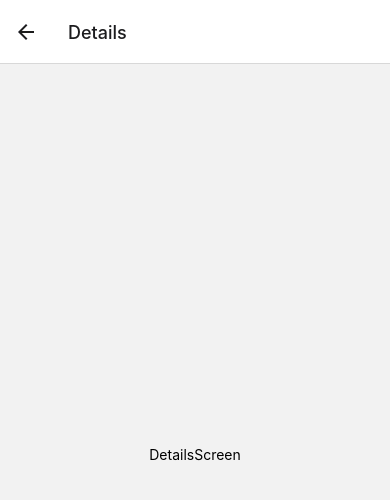
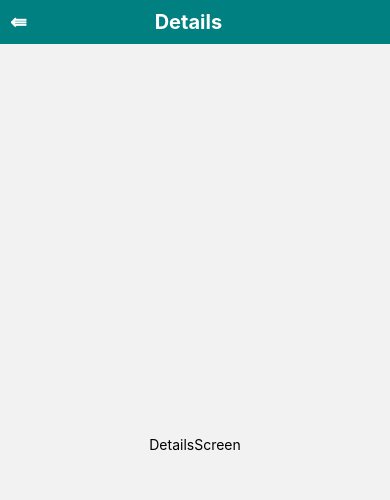
Before and after one commit to ElenaDiachenko/reanimated-test, a React Native app: screen /Details in a window 390 px wide. Shown: the top 500 px of the page. Built offline with nearby package versions, Linux system fonts and the light colour scheme.

Commit message:
feature/header animation

```diff
--- a/package.json
+++ b/package.json
@@ -14,6 +14,7 @@
     "@react-navigation/native-stack": "^6.9.13",
     "react": "18.2.0",
     "react-native": "0.72.4",
+    "react-native-gesture-handler": "^2.12.1",
     "react-native-reanimated": "^3.4.2",
     "react-native-safe-area-context": "^4.7.2",
     "react-native-screens": "^3.25.0"
--- /dev/null
+++ b/src/components/CustomHeader.tsx
@@ -0,0 +1,81 @@
+import React from 'react';
+import {View, Text, TouchableOpacity, StyleSheet} from 'react-native';
+import {useNavigation} from '@react-navigation/native';
+
+import Animated, {
+  useAnimatedStyle,
+  useSharedValue,
+  withDelay,
+  withTiming,
+  runOnJS,
+  Easing,
+} from 'react-native-reanimated';
+import {commonStyles, palette} from '../styles';
+
+type Props = {
+  title: string;
+};
+const CustomHeader = ({title}: Props) => {
+  const navigation = useNavigation();
+  const isHome = title === 'Home';
+
+  const translateX = useSharedValue(0);
+  const OFFSET = 40;
+
+  const navigateBack = () => {
+    navigation.canGoBack() && navigation.goBack();
+  };
+  const handlePress = () => {
+    translateX.value -= OFFSET;
+  };
+
+  const arrowStyle = useAnimatedStyle(() => {
+    return {
+      transform: [
+        {
+          translateX: withDelay(
+            1,
+            withTiming(
+              translateX.value,
+              {duration: 300, easing: Easing.linear},
+              isFinished => {
+                if (isFinished && translateX.value !== 0) {
+                  runOnJS(navigateBack)();
+                }
+              },
+            ),
+          ),
+        },
+      ],
+    };
+  }, []);
+
+  return (
+    <View
+      style={{
+        ...styles.container,
+        justifyContent: isHome ? 'center' : 'space-between',
+      }}>
+      {!isHome && (
+        <Animated.View style={[arrowStyle]}>
+          <TouchableOpacity onPress={handlePress}>
+            <Text style={commonStyles.title}>&#8666;</Text>
+          </TouchableOpacity>
+        </Animated.View>
+      )}
+      <Text style={commonStyles.title}>{title}</Text>
+      <View style={{width: 30}} />
+    </View>
+  );
+};
+
+export default CustomHeader;
+
+const styles = StyleSheet.create({
+  container: {
+    flexDirection: 'row',
+    alignItems: 'center',
+    backgroundColor: palette.accentColor,
+    padding: 10,
+  },
+});
--- /dev/null
+++ b/src/components/index.ts
@@ -0,0 +1 @@
+export {default as CustomHeader} from './CustomHeader';
--- a/src/navigation/index.tsx
+++ b/src/navigation/index.tsx
@@ -1,13 +1,28 @@
 import React from 'react';
+import {getHeaderTitle} from '@react-navigation/elements';
 import {NavigationContainer} from '@react-navigation/native';
 import {createNativeStackNavigator} from '@react-navigation/native-stack';
 import * as Screens from '../screens';
 import {HomeStackNavigatorParamList} from './types';
-
+import {CustomHeader} from '../components';
 const Stack = createNativeStackNavigator<HomeStackNavigatorParamList>();
 
 const StackNavigation = () => (
-  <Stack.Navigator>
+  <Stack.Navigator
+    screenOptions={{
+      // eslint-disable-next-line react/no-unstable-nested-components
+      header: ({route, options}) => {
+        const title = getHeaderTitle(options, route.name);
+        return <CustomHeader title={title} />;
+      },
+      headerStyle: {
+        backgroundColor: 'blue',
+      },
+      headerTintColor: 'white',
+      headerTitleStyle: {
+        fontWeight: 'bold',
+      },
+    }}>
     <Stack.Group>
       <Stack.Screen name="Home" component={Screens.HomeScreen} />
       <Stack.Screen name="Details" component={Screens.DetailsScreen} />
--- a/src/screens/HomeScreen.tsx
+++ b/src/screens/HomeScreen.tsx
@@ -1,11 +1,16 @@
-import {StyleSheet, Text, View} from 'react-native';
+import {Button, StyleSheet, Text, View} from 'react-native';
 import React from 'react';
 import {commonStyles} from '../styles';
+import {HomeStackScreenProps} from '../navigation/types';
 
-const HomeScreen = () => {
+const HomeScreen = ({navigation}: HomeStackScreenProps<'Home'>) => {
   return (
     <View style={commonStyles.centeredContainer}>
       <Text>HomeScreen</Text>
+      <Button
+        title="Go to Details"
+        onPress={() => navigation.navigate('Details', {id: 1})}
+      />
     </View>
   );
 };
--- a/src/styles/index.ts
+++ b/src/styles/index.ts
@@ -1,4 +1,17 @@
 import {StyleSheet} from 'react-native';
+
+export const palette = {
+  accentColor: 'teal',
+  blackColor: '#000000',
+  whiteColor: '#ffffff',
+  warningText: '#ff001b',
+  footerTextColor: '#545454',
+  mainBgColor: '#303030',
+  modalGreyText: '#8c8c8c',
+  modalNumberGreyBg: '#f7f7f7',
+  footerBgColor: '#f7f7f7',
+  paginationArrowBg: '#f7f7f7',
+};
 
 export const commonStyles = StyleSheet.create({
   centeredContainer: {
@@ -9,9 +22,11 @@ export const commonStyles = StyleSheet.create({
 
   text: {
     fontSize: 16,
+    color: palette.mainBgColor,
   },
   title: {
     fontSize: 20,
-    fontWeight: '600',
+    fontWeight: '700',
+    color: palette.whiteColor,
   },
 });
```
Also changed, not shown: 1 other file (tests, documents, lock files or other folders).
